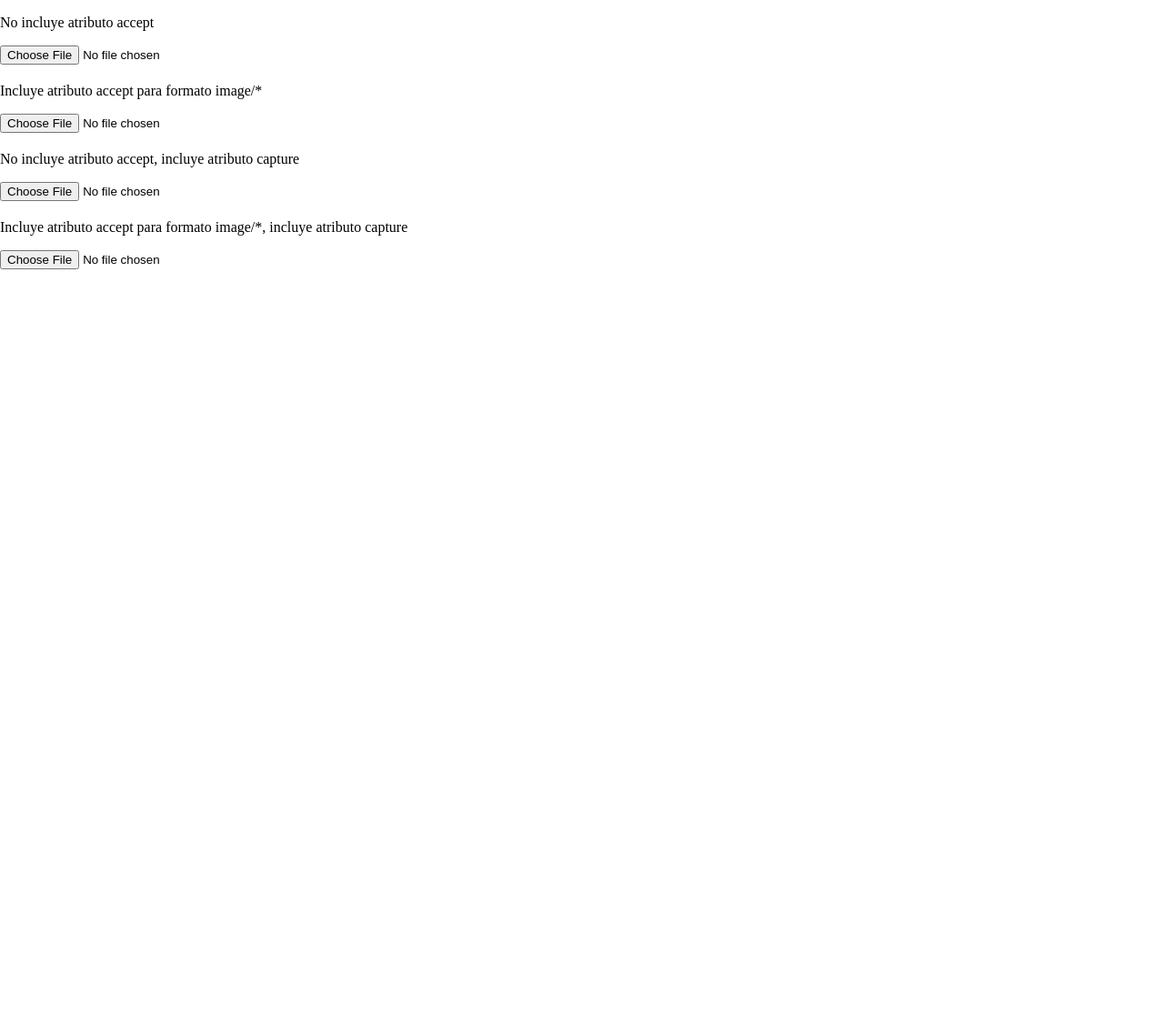
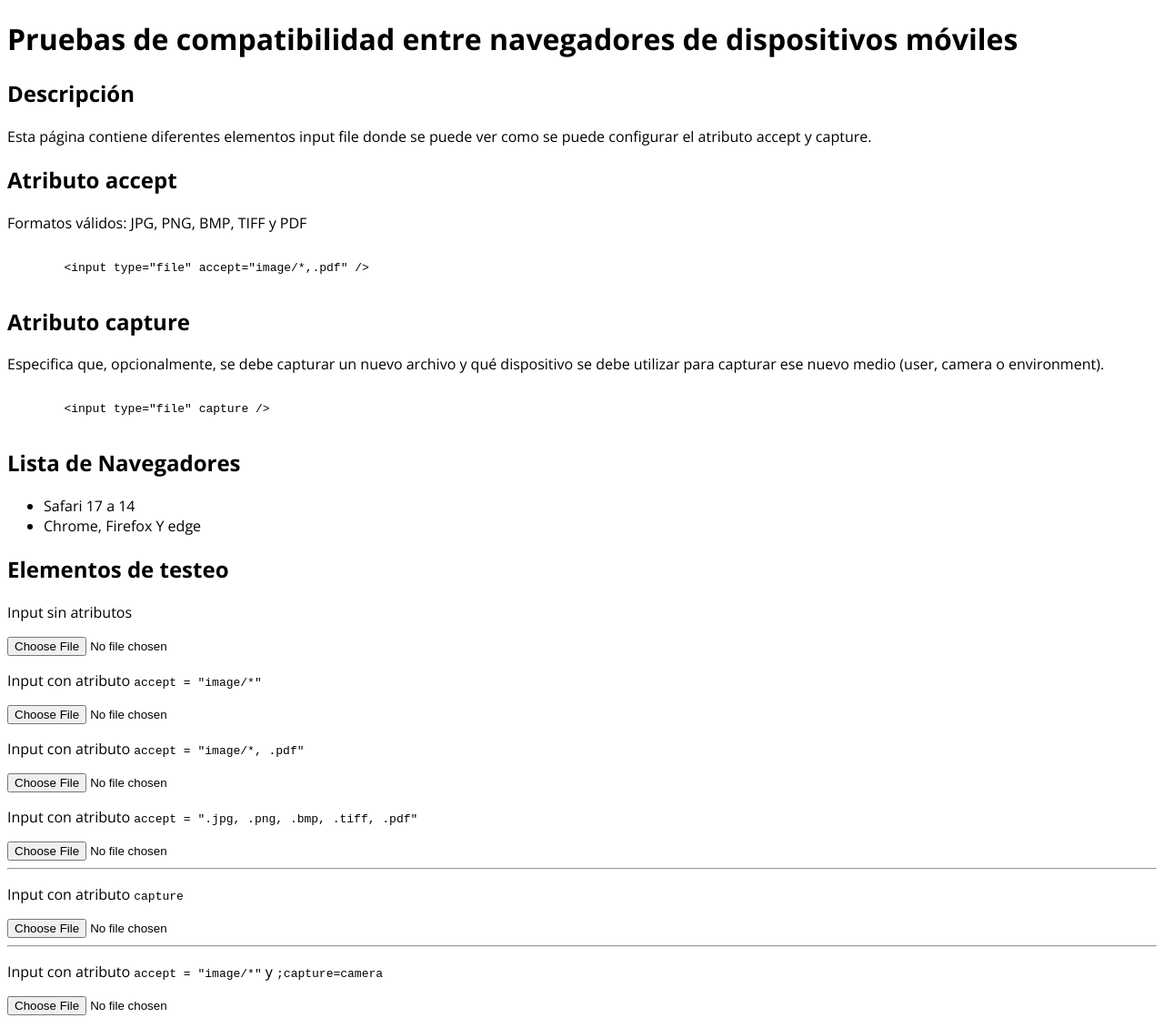
Before and after one commit to myGitHubReposES/myGitHubReposES.github.io, a plain HTML site: page index.html in a window 1280 px wide. Shown: the whole page at 91% size. Before the commit the page ends 816 px from the top, so only its background shows below. Drawn offline with nearby package versions, Linux system fonts and the light colour scheme.

Commit message:
Update index.html

```diff
--- a/index.html
+++ b/index.html
@@ -5,38 +5,82 @@
     <meta charset="UTF-8">
     <meta name="viewport" content="width=device-width, initial-scale=1.0">
     <title>Document</title>
-    <link rel="stylesheet" href="./draft-webcam.css">
+    <link rel="preconnect" href="https://fonts.googleapis.com">
+    <link rel="preconnect" href="https://fonts.gstatic.com" crossorigin>
+    <link href="https://fonts.googleapis.com/css2?family=Open+Sans:ital,wght@0,300..800;1,300..800&display=swap" rel="stylesheet">
+
     <style>
         body {
-            font-size:16px
+            font-family: 'Open Sans', sans-serif;
         }
     </style>
+
+
 
 </head>
 
 <body>
-    <p>No incluye atributo accept</p>
-    <input class="file-input" type="file" style="display: block; margin-bottom: 20px;" onchange="alert('change')"/>
-    <p>Incluye atributo accept para formato image/*</p>
-    <input type="file" name="" id="" accept="image/*" style="display: block; margin-bottom: 20px;" onchange="alert('change')">
-    <p>No incluye atributo accept, incluye atributo capture</p>
-    <input class="file-input" type="file" capture style="display: block; margin-bottom: 20px;" onchange="alert('change')"/>
-    <p>Incluye atributo accept para formato image/*, incluye atributo capture</p>
-    <input class="file-input" type="file" accept="image/*" capture="environment" style="display: block; margin-bottom: 20px;" onchange="alert('change')"/>
-    <!-- Camera -->
-    <main id="camera" hidden>
-        <!-- Camera sensor -->
-        <canvas id="camera--sensor"></canvas>
 
-        <!-- Camera view -->
-        <video id="camera--view" autoplay playsinline></video>
+    <h1>Pruebas de compatibilidad entre navegadores de dispositivos móviles</h1>
+    <h2>Descripción</h2>
+    <p>Esta página contiene diferentes elementos input file donde se puede ver como se puede configurar el atributo accept y capture.</p>
 
-        <!-- Camera output -->
-        <img src="//:0" alt="" id="camera--output">
-        <!-- Camera trigger -->
-        <button id="camera--trigger">Take a picture</button>
-    </main>
-    <!--<script src="./draft-webcam.js"></script>-->
+    <h2>Atributo accept</h2>
+    <p>Formatos válidos: JPG, PNG, BMP, TIFF y PDF</p>
+<pre>
+    <code>
+        &lt;input type=&quot;file&quot; accept=&quot;image/*,.pdf&quot; /&gt;
+    </code>
+</pre>
+
+    <h2>Atributo capture</h2>
+    <p>Especifica que, opcionalmente, se debe capturar un nuevo archivo y qué dispositivo se debe utilizar para capturar ese nuevo medio (user, camera o environment).</p>
+<pre>
+    <code>
+        &lt;input type=&quot;file&quot; capture /&gt;
+    </code>
+</pre>
+
+    <h2>Lista de Navegadores</h2>
+    <ul>
+        <li>Safari 17 a 14</li>
+        <li>Chrome, Firefox Y edge</li>
+    </ul>
+
+    <h2>Elementos de testeo</h2>
+    <form action="">
+        <p>Input sin atributos</p>
+        <input class="file-input" type="file" style="display: block;" />
+        <p>Input con atributo <code>accept = "image/*"</code></p>
+        <input class="file-input" type="file" accept="image/*" style="display: block;" />
+        <p>Input con atributo <code>accept = "image/*, .pdf"</code></p>
+        <input class="file-input" type="file" accept="image/*, .pdf" style="display: block;" />
+        <p>Input con atributo <code>accept = ".jpg, .png, .bmp, .tiff, .pdf"</code></p>
+        <input class="file-input" type="file" accept=".jpg, .png, .bmp, .tiff, .pdf" style="display: block;" />
+        <hr>
+        <p>Input con atributo <code>capture</code></p>
+        <input class="file-input" type="file" capture style="display: block;" />
+        <hr>
+        <p>Input con atributo <code>accept = "image/*"</code> y <code>;capture=camera</code></p>
+        <input class="file-input" type="file" accept="image/*;capture=camera" capture style="display: block;" />
+    </form>
+    <script>
+
+        document.addEventListener('DOMContentLoaded', () => {
+            const fileInputList = document.querySelectorAll('.file-input');
+
+            fileInputList.forEach(fileInput => {
+                fileInput.addEventListener('change', () => {
+                    alert(window.navigator.userAgent);
+                });
+            });
+
+        });
+
+
+
+    </script>
+
 </body>
 
 </html>
```
